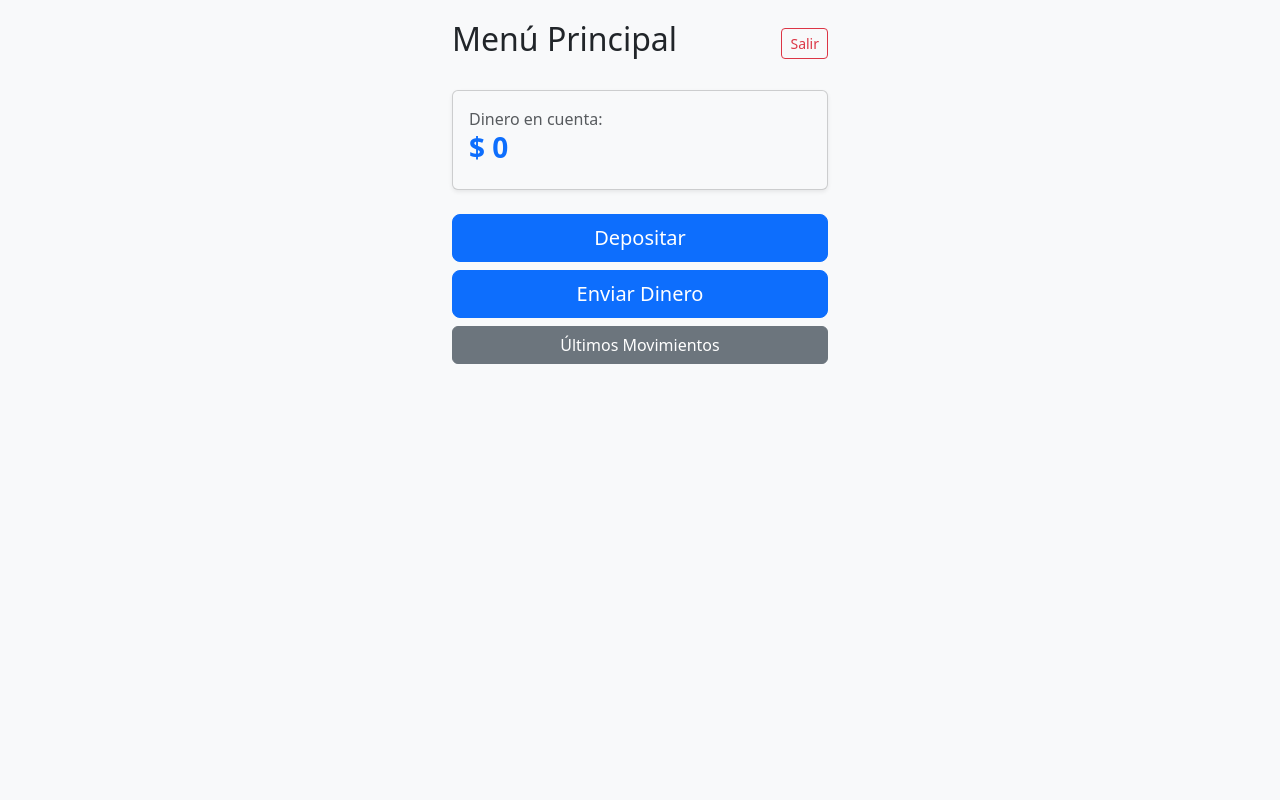
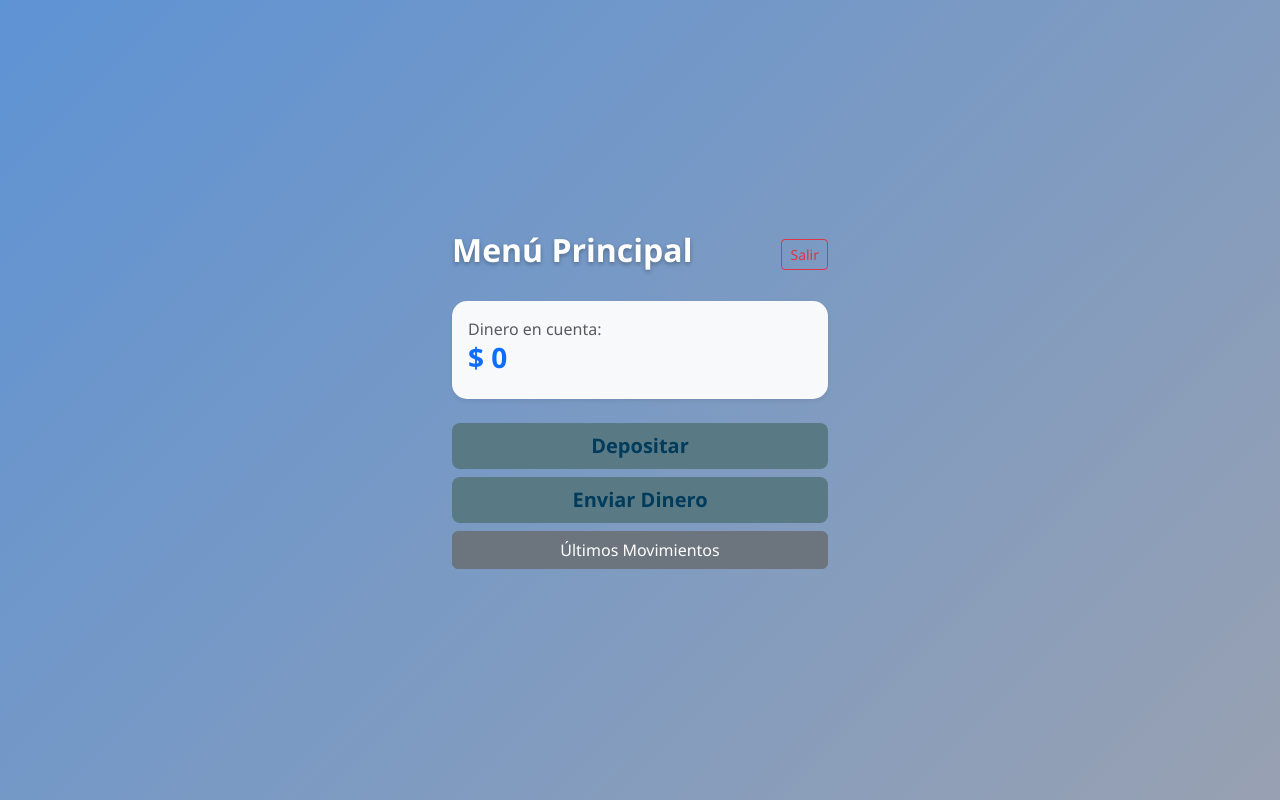
Before and after one commit to csanchezd3v/Alke-Wallet, a plain HTML site: page menu.html in a window 1280 px wide. Drawn offline with nearby package versions, Linux system fonts and the light colour scheme.

Commit message:
Alke-wallet con index + jQuery + CSS

```diff
--- a/menu.html
+++ b/menu.html
@@ -5,6 +5,7 @@
   <meta name="viewport" content="width=device-width, initial-scale=1.0">
   <title>Alke-Wallet - Menú Principal</title>
   <link href="https://cdn.jsdelivr.net/npm/bootstrap@5.3.3/dist/css/bootstrap.min.css" rel="stylesheet">
+  <link rel="stylesheet" href="style.css">
   <style>
     body { padding: 20px; background-color: #f8f9fa; }
     .container { max-width: 400px; margin: 0 auto; }
@@ -15,7 +16,7 @@
 
     <div class="d-flex justify-content-between align-items-center mb-4">
         <h2>Menú Principal</h2>
-        <a href="login.html" class="btn btn-outline-danger btn-sm">Salir</a>
+        <a href="index.html" class="btn btn-outline-danger btn-sm">Salir</a>
     </div>
 
     <div class="card p-3 mb-4 bg-light shadow-sm">
--- /dev/null
+++ b/style.css
@@ -0,0 +1,42 @@
+/* Estilos CSS */
+body {
+    background: linear-gradient(135deg, #5e93d4 0%, #98a1b2 100%);
+    font-family: 'Segoe UI', Tahoma, Geneva, Verdana, sans-serif;
+    min-height: 100vh;
+    display: flex;
+    flex-direction: column;
+    justify-content: center;
+}
+
+.container {
+    padding-top: 20px;
+    padding-bottom: 20px;
+}
+
+/* Tarjetas con efecto de elevación */
+.card {
+    border: none;
+    border-radius: 15px;
+    box-shadow: 0 10px 20px rgba(0,0,0,0.2);
+    background-color: rgba(123, 171, 194, 0.95);
+}
+
+/* Botones personalizados */
+.btn-primary {
+    background-color: #597a84;
+    border: none;
+    font-weight: bold;
+    color: #003b5c;
+}
+
+.btn-primary:hover {
+    background-color: #0099bb;
+    color: white;
+}
+
+/* Títulos */
+h2 {
+    color: white;
+    text-shadow: 0 2px 4px rgba(0,0,0,0.3);
+    font-weight: 700;
+}
```
Also changed, not shown: deposit.html (+1 -0 lines), index.html (renamed from login.html, +1 -0 lines), sendmoney.html (+1 -0 lines), transactions.html (+1 -0 lines).
